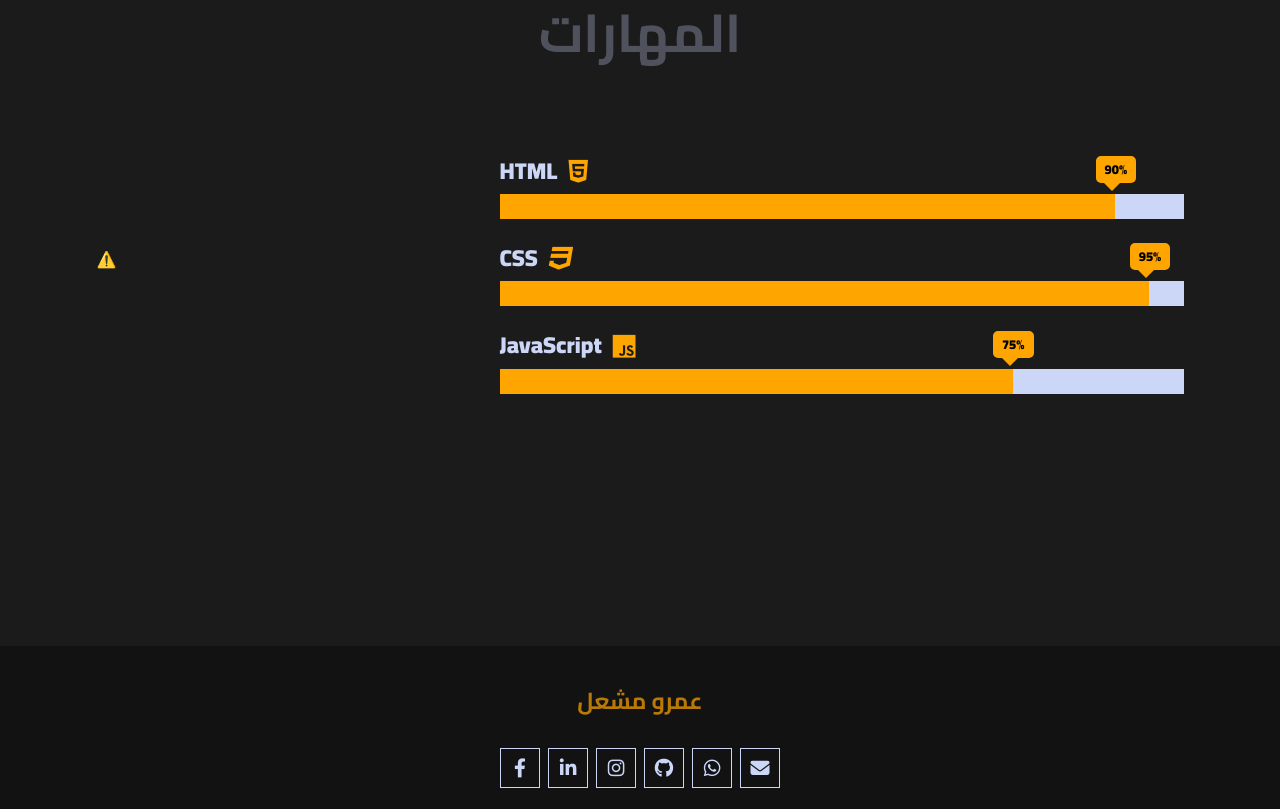
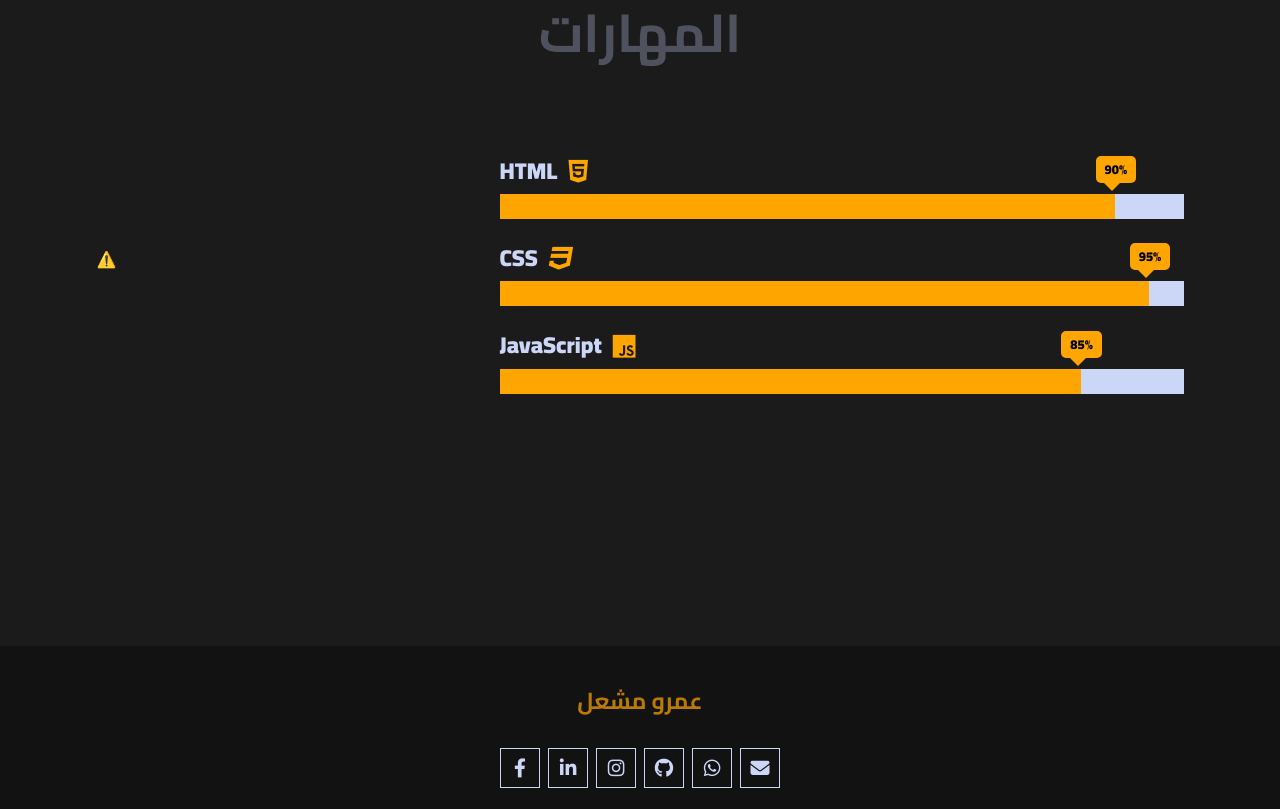
Before and after one commit to AmrMashaal/Mashaal-Portfolio, a plain HTML site: page arabic.html in a window 1280 px wide. Shown: the part 3819-4628 px from the top of the page. Drawn offline with nearby package versions, Linux system fonts and the light colour scheme; no server answers.

Commit message:
Update arabic.html

```diff
--- a/arabic.html
+++ b/arabic.html
@@ -294,8 +294,8 @@
               <div class="bar">
                 <span
                   style="width: 0"
-                  data-width="75%"
-                  data-progress="75%"
+                  data-width="85%"
+                  data-progress="85%"
                 ></span>
               </div>
             </div>
```
